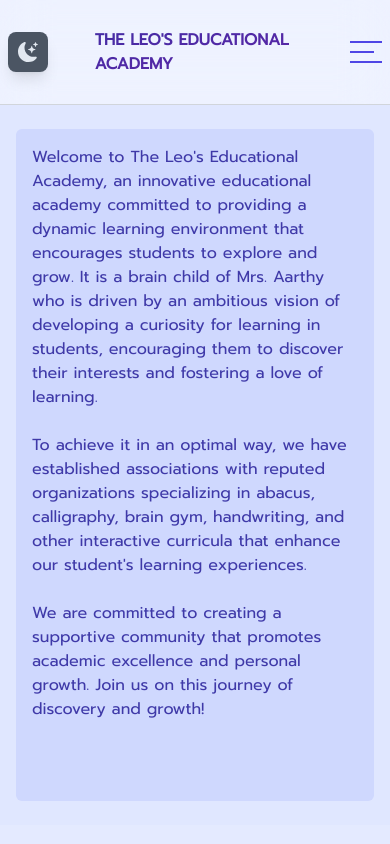
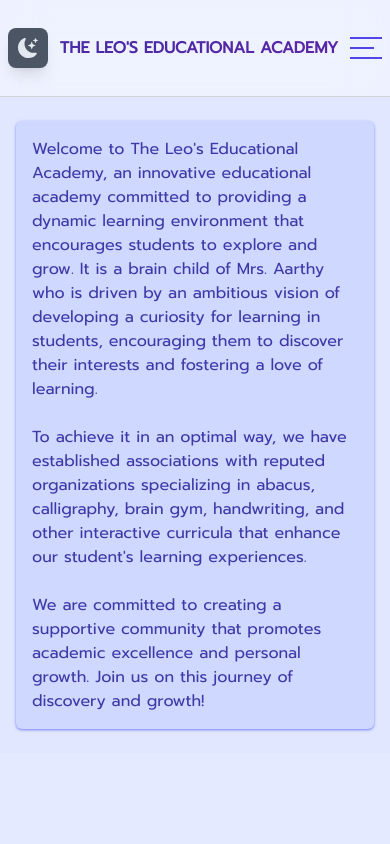
Before and after one commit to webdevpathologist/leo_edu_tailwind_v3, a React (Create React App) app: page / in a window 390 px wide. Shown: the top 844 px of the page. Built offline with nearby package versions, Linux system fonts and the light colour scheme.

Commit message:
header & about section changes in UI

```diff
--- a/src/components/header/header.jsx
+++ b/src/components/header/header.jsx
@@ -12,7 +12,7 @@ export default function Header() {
         <DarkModeToggle />
       </div>
       <h1 className="flex font-bold uppercase sm:justify-center sm:text-3xl md:text-4xl lg:text-5xl">
-        <GiLion className="invisible mx-4 text-indigo-800 dark:text-emerald-500 md:visible" />
+        <GiLion className="hidden mx-4 text-indigo-800 dark:text-emerald-500 md:inline-block" />
         <br />
         <a href="/"> The Leo's Educational Academy</a>
       </h1>
--- a/src/sections/about.jsx
+++ b/src/sections/about.jsx
@@ -4,11 +4,11 @@ import ImageSlider from '../components/imageSlider/imageSlider';
 export default function About() {
   return (
     <section id="about" className="md:px-14 md:py-10 px-4 py-6 scroll-m-24 bg-indigo-100 dark:bg-slate-800">
-      <div className="md:px-7 md:py-16 px-3 py-4 scroll-py-32 sm:mx-auto md:mx-4 md:my-7 grid grid-cols-1 sm:grid-cols-1 md:grid-cols-2 gap-12 bg-indigo-300/30 dark:bg-slate-700/80 rounded-md">
+      <div className="md:px-7 md:py-16 px-3 py-4 scroll-py-32 sm:mx-auto md:mx-4 md:my-7 grid grid-cols-1 sm:grid-cols-1 md:grid-cols-2 gap-12 bg-indigo-300/30 dark:bg-slate-700/80 hover:rounded-xl rounded-md shadow shadow-indigo-400 dark:shadow-slate-600">
           <div className="md:col-span-1">
             <AboutUs />
           </div>
-          <div className="md:col-span-1 invisible md:visible">
+          <div className="md:col-span-1 hidden md:inline-block">
           <ImageSlider/>
 
           </div>
```
